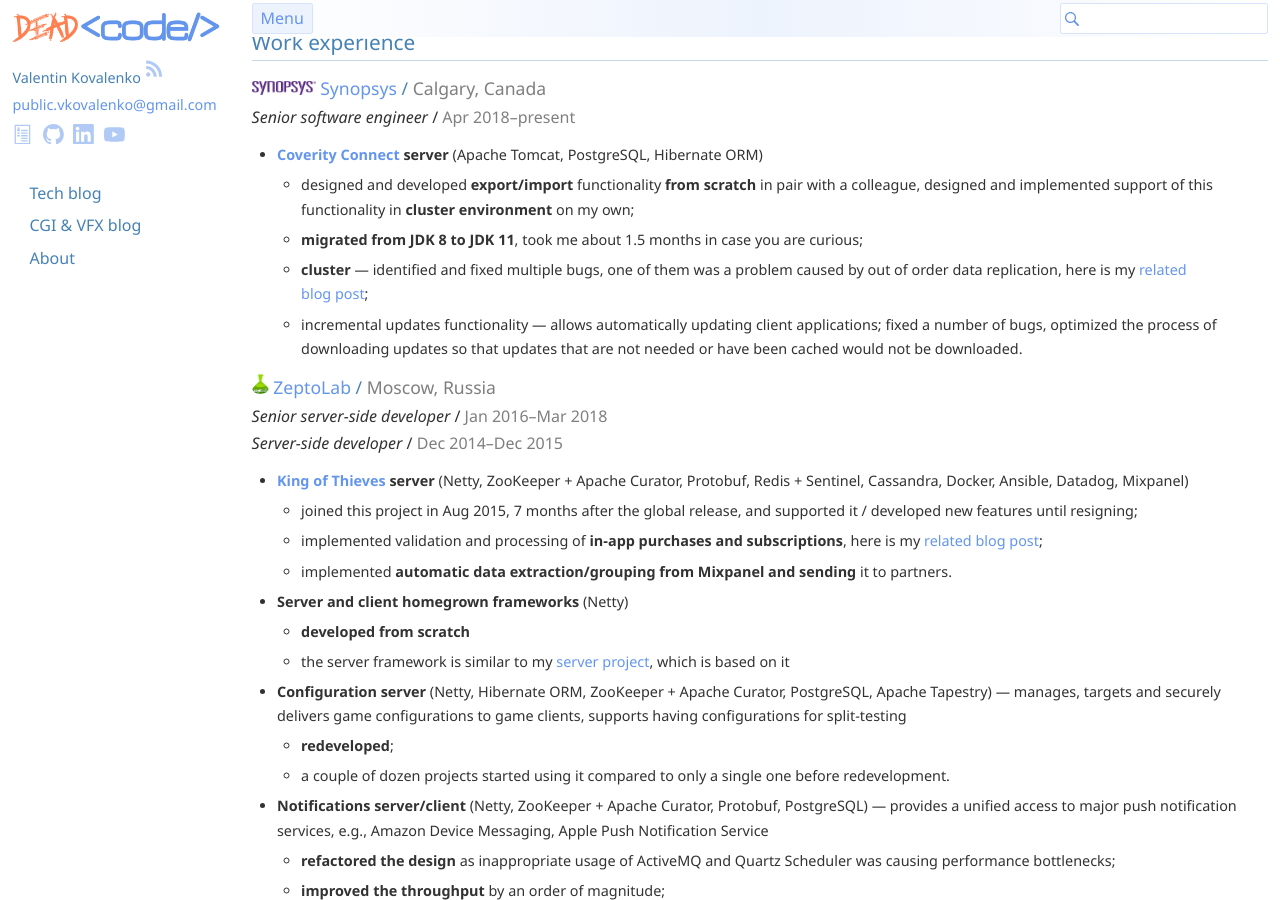
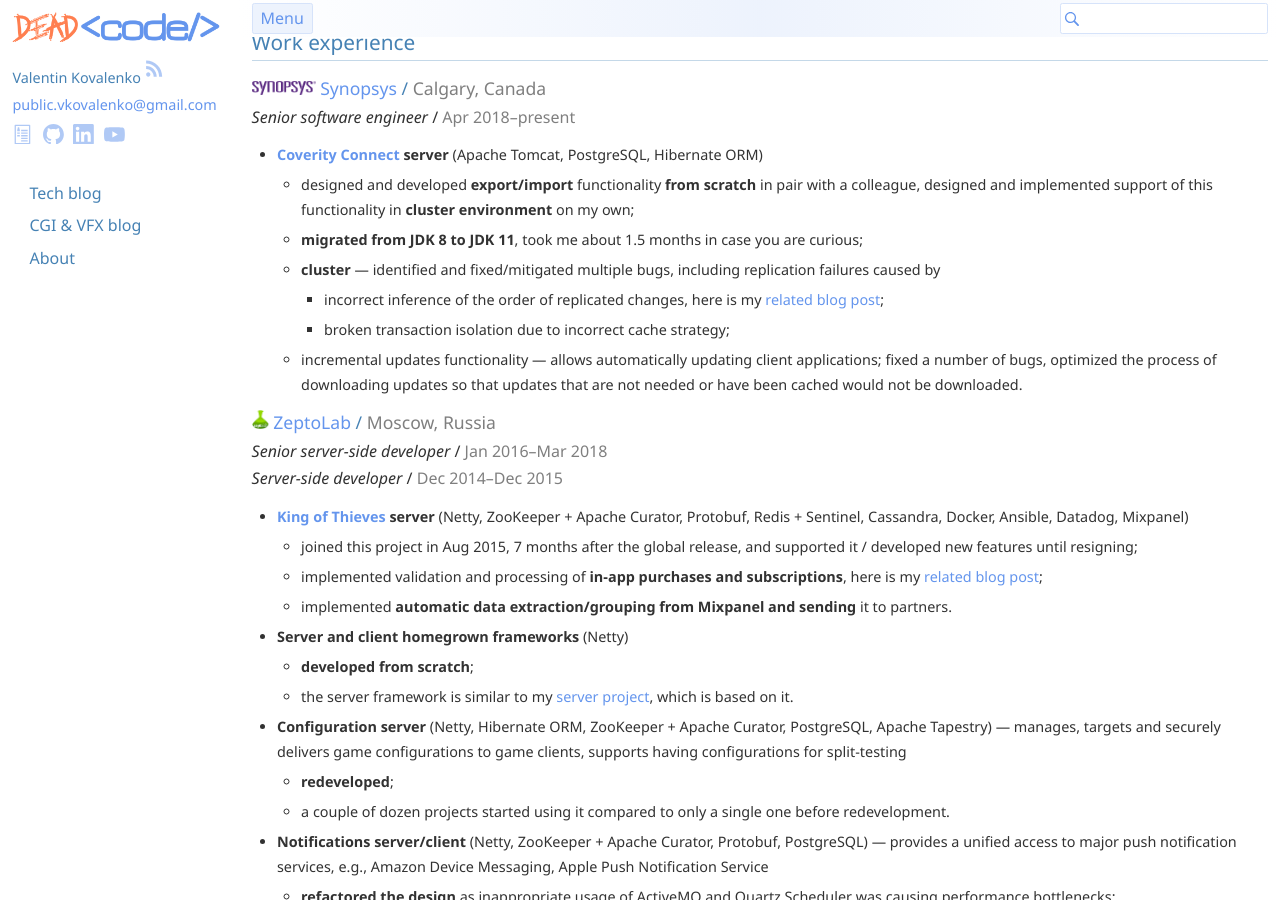
Before and after one commit to stIncMale/stincmale.github.io, a Jekyll site: the page built from resume.markdown, in a window 1280 px wide and 900 px high, scrolled down 375 px. Built offline with Jekyll 4.4.1, drawn with Linux system fonts in a browser that asks for light colours.

Commit message:
Update resume.markdown

```diff
--- a/resume.markdown
+++ b/resume.markdown
@@ -77,8 +77,13 @@ _Senior software engineer_ / <span class="resume-insignificant">Apr 2018&ndash;p
   * designed and developed **export/import** functionality **from scratch** in pair with a colleague,
   designed and implemented support of this functionality in **cluster environment** on my own;
   * **migrated from JDK 8 to JDK 11**, took me about 1.5 months in case you are curious;
-  * **cluster** &mdash; identified and fixed multiple bugs, one of them was a problem caused by out of order data replication,
-  here is my [related blog post]({% post_url 2018-07-30-data-replication-pitfall %});
+  * **cluster** &mdash; identified and fixed/mitigated multiple bugs, including replication failures caused by
+    * incorrect inference of the order of replicated changes,
+    here is my [related blog post]({% post_url 2018-07-30-data-replication-pitfall %});
+    * broken transaction isolation due to incorrect cache strategy;
+    {% comment %}
+      The cache was left in the state inconsistent with the primary storage.
+    {% endcomment %}
   * incremental updates functionality &mdash; allows automatically updating client applications;
   fixed a number of bugs, optimized the process of downloading updates so that updates that are not needed or have been cached would not be downloaded.
 </div>
@@ -99,8 +104,8 @@ _Server-side developer_ / <span class="resume-insignificant">Dec 2014&ndash;Dec
   * implemented validation and processing of **in-app purchases and subscriptions**, here is my [related blog post]({% post_url 2017-06-06-decoding-apple-app-store-receipts %});
   * implemented **automatic data extraction/grouping from Mixpanel and sending** it to partners.
 * **Server and client homegrown frameworks** (Netty)
-  * **developed from scratch**
-  * the server framework is similar to my [server project](https://github.com/stIncMale/server), which is based on it
+  * **developed from scratch**;
+  * the server framework is similar to my [server project](https://github.com/stIncMale/server), which is based on it.
 * **Configuration server** (Netty, Hibernate ORM, ZooKeeper + Apache Curator, PostgreSQL, Apache Tapestry) &mdash;
   manages, targets and securely delivers game configurations to game clients, supports having configurations for split-testing
   * **redeveloped**;
```
